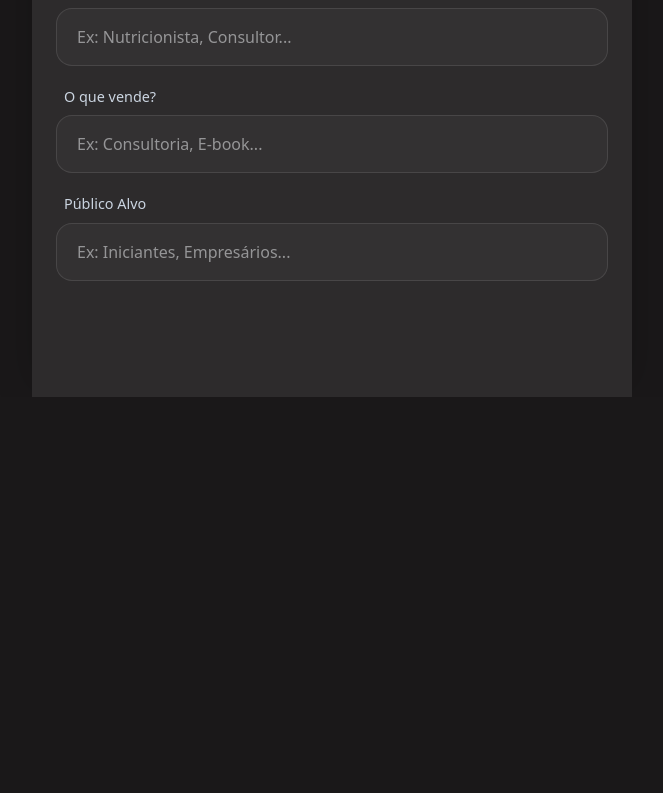
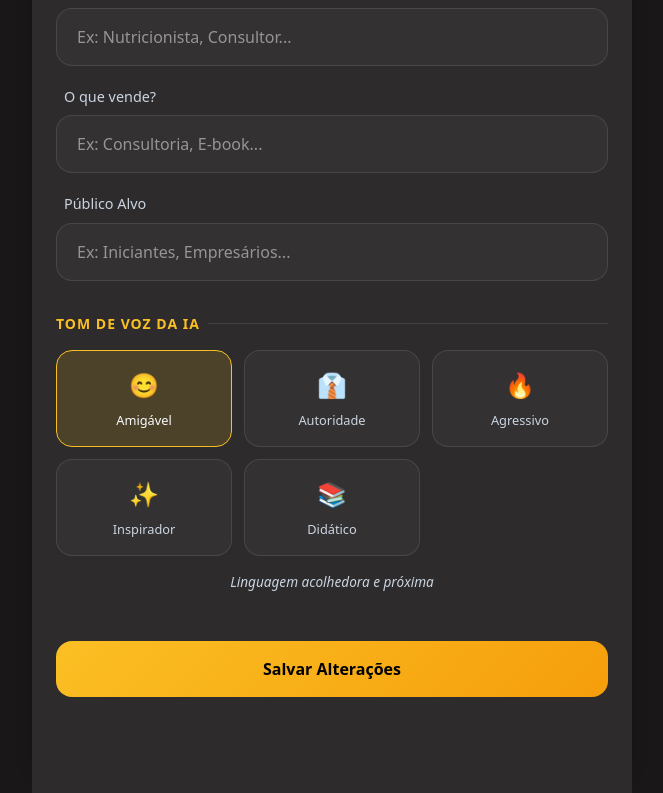
Before and after one commit to Hencheo/auto-content-ia, a Next.js app: page /profile in a window 1280 px wide. Shown: the part 625-1418 px from the top of the page, without its empty margins (308-971 px from the left). Before the commit the page ends 1022 px from the top, so only its background shows below. Built offline with nearby package versions, Linux system fonts and the light colour scheme.

Commit message:
feat: adiciona selecao de tom de voz no perfil e corrige bug alteracoes salvas

```diff
--- a/src/app/api/ai/generate/route.ts
+++ b/src/app/api/ai/generate/route.ts
@@ -1,6 +1,7 @@
 import { NextRequest, NextResponse } from 'next/server';
 import { GoogleGenerativeAI } from "@google/generative-ai";
 import Groq from "groq-sdk";
+import { getVoiceTone, BASE_CONTENT_INSTRUCTION, VoiceToneId, DEFAULT_VOICE_TONE } from '@/lib/voiceTones';
 
 // ============ CONFIGURAÇÃO DO PROVIDER (SERVER-SIDE ONLY) ============
 const AI_PROVIDER = process.env.AI_PROVIDER || 'gemini';
@@ -22,14 +23,19 @@ interface GenerateRequest {
         profession: string;
         product: string;
         audience: string;
+        voiceTone?: VoiceToneId;
     };
 }
 
 // ============ PROMPTS ============
-function buildCarouselPrompt(profession?: string, product?: string, audience?: string) {
+function buildCarouselPrompt(profession?: string, product?: string, audience?: string, voiceTone?: VoiceToneId) {
     const role = profession || 'Especialista na sua área';
     const target = audience || 'seu público-alvo ideal';
     const offering = product || 'seus produtos ou serviços';
+
+    // Obtém instrução de tom de voz
+    const tone = getVoiceTone(voiceTone || DEFAULT_VOICE_TONE);
+    const toneInstruction = tone?.promptInstruction || '';
 
     // Determina tipo de CTA baseado na profissão
     let ctaStyle = 'Me chama no direct para conversarmos';
@@ -49,6 +55,13 @@ function buildCarouselPrompt(profession?: string, product?: string, audience?: s
     return `
 Você é um ${role} com anos de experiência ajudando ${target}.
 Seu objetivo é criar carrosséis de ALTA CONVERSÃO para Instagram usando o framework SPIN SELLING combinado com storytelling persuasivo.
+
+========================================
+TOM DE VOZ (OBRIGATÓRIO)
+========================================
+${toneInstruction}
+
+${BASE_CONTENT_INSTRUCTION}
 
 Contexto do criador:
 - Profissão: ${role}
@@ -159,14 +172,25 @@ REGRAS DA LEGENDA (CAPTION)
 `;
 }
 
-function buildStoryPrompt(context?: { profession: string, product: string, audience: string }) {
+function buildStoryPrompt(context?: { profession: string, product: string, audience: string, voiceTone?: VoiceToneId }) {
     const target = context?.audience || 'o público geral';
     const role = context?.profession ? `Especialista em ${context.profession}` : 'Criador de Conteúdo';
+
+    // Obtém instrução de tom de voz
+    const tone = getVoiceTone(context?.voiceTone || DEFAULT_VOICE_TONE);
+    const toneInstruction = tone?.promptInstruction || '';
 
     return `
 Você é um ${role} e Storyteller profissional.
 Seu objetivo é transformar notícias e artigos em uma sequência envolvente de Instagram Stories (formato 9:16) para ${target}.
 O foco é RETENÇÃO e ENGAJAMENTO. Você deve pegar o fato principal e criar uma narrativa cativante.
+
+========================================
+TOM DE VOZ (OBRIGATÓRIO)
+========================================
+${toneInstruction}
+
+${BASE_CONTENT_INSTRUCTION}
 
 ESTRUTURA DOS STORIES (JSON):
 Retorne APENAS um JSON válido com esta estrutura:
@@ -306,11 +330,11 @@ export async function POST(req: NextRequest) {
 
         switch (type) {
             case 'carousel':
-                prompt = `${buildCarouselPrompt(context?.profession, context?.product, context?.audience)}\n\nTEMA DO USUÁRIO: ${content}\n\nGere o conteúdo do carrossel em JSON.`;
+                prompt = `${buildCarouselPrompt(context?.profession, context?.product, context?.audience, context?.voiceTone)}\n\nTEMA DO USUÁRIO: ${content}\n\nGere o conteúdo do carrossel em JSON.`;
                 break;
 
             case 'carousel-article':
-                prompt = `${buildCarouselPrompt(context?.profession, context?.product, context?.audience)}\n\nCONTEÚDO DO ARTIGO:\n${content}\n\nTAREFA: Analise o artigo acima, extraia os principais insights estratégicos e crie um carrossel educativo seguindo as regras de conteúdo. Gere o JSON.`;
+                prompt = `${buildCarouselPrompt(context?.profession, context?.product, context?.audience, context?.voiceTone)}\n\nCONTEÚDO DO ARTIGO:\n${content}\n\nTAREFA: Analise o artigo acima, extraia os principais insights estratégicos e crie um carrossel educativo seguindo as regras de conteúdo. Gere o JSON.`;
                 break;
 
             case 'story':
--- a/src/app/page.tsx
+++ b/src/app/page.tsx
@@ -9,7 +9,7 @@ import { ResultDisplay } from '@/components/ResultDisplay';
 import { generateCarouselContent, generateCarouselFromArticle, generateStoryContent } from '@/lib/gemini';
 
 export default function Home() {
-    const { profession, product, audience, avatar } = useUser();
+    const { profession, product, audience, avatar, voiceTone } = useUser();
 
     // State
     const [loading, setLoading] = useState(false);
@@ -36,7 +36,7 @@ export default function Home() {
         abortControllerRef.current = controller;
 
         try {
-            const context = { profession, product, audience };
+            const context = { profession, product, audience, voiceTone };
             const isUrl = input.trim().startsWith('http');
             let data;
 
--- a/src/app/profile/page.tsx
+++ b/src/app/profile/page.tsx
@@ -1,8 +1,9 @@
 "use client";
 
-import React from 'react';
+import React, { useState } from 'react';
 import { useUser } from '@/contexts/UserContext';
 import Link from 'next/link';
+import { VOICE_TONES, VoiceToneId } from '@/lib/voiceTones';
 
 export default function ProfilePage() {
     const {
@@ -11,8 +12,11 @@ export default function ProfilePage() {
         avatar, setAvatar,
         profession, setProfession,
         product, setProduct,
-        audience, setAudience
+        audience, setAudience,
+        voiceTone, setVoiceTone
     } = useUser();
+
+    const [showSaved, setShowSaved] = useState(false);
 
     const handleImageUpload = (e: React.ChangeEvent<HTMLInputElement>) => {
         const file = e.target.files?.[0];
@@ -23,6 +27,11 @@ export default function ProfilePage() {
             };
             reader.readAsDataURL(file);
         }
+    };
+
+    const handleSave = () => {
+        setShowSaved(true);
+        setTimeout(() => setShowSaved(false), 3000);
     };
 
     return (
@@ -84,7 +93,7 @@ export default function ProfilePage() {
                     </div>
 
                     <div className="profile-section-header">
-                        Negócio & IA
+                        Seu Negócio
                     </div>
 
                     <div className="input-group">
@@ -120,16 +129,48 @@ export default function ProfilePage() {
                         />
                     </div>
 
+                    <div className="profile-section-header">
+                        Tom de Voz da IA
+                    </div>
+
+                    <div className="voice-tone-grid">
+                        {VOICE_TONES.map((tone) => (
+                            <button
+                                key={tone.id}
+                                type="button"
+                                className={`voice-tone-button ${voiceTone === tone.id ? 'active' : ''}`}
+                                onClick={() => setVoiceTone(tone.id)}
+                            >
+                                <span className="voice-tone-emoji">{tone.emoji}</span>
+                                <span className="voice-tone-label">{tone.label}</span>
+                            </button>
+                        ))}
+                    </div>
+
+                    <p className="voice-tone-description">
+                        {VOICE_TONES.find(t => t.id === voiceTone)?.description}
+                    </p>
+
+                    <button
+                        type="button"
+                        className="save-button"
+                        onClick={handleSave}
+                    >
+                        Salvar Alterações
+                    </button>
+
                     <div style={{ height: '4rem' }}></div>
                     {/* Spacer for bottom scrolling */}
                 </div>
 
+                {showSaved && (
                     <div className="save-indicator">
                         <svg width="16" height="16" viewBox="0 0 24 24" fill="none" stroke="currentColor" strokeWidth="2">
                             <path d="M20 6L9 17l-5-5" />
                         </svg>
                         Alterações salvas
                     </div>
+                )}
             </div>
         </div>
     );
--- a/src/contexts/UserContext.tsx
+++ b/src/contexts/UserContext.tsx
@@ -1,6 +1,7 @@
 "use client";
 
 import React, { createContext, useContext, useState, useEffect, ReactNode } from 'react';
+import { VoiceToneId, DEFAULT_VOICE_TONE } from '@/lib/voiceTones';
 
 interface UserContextType {
     name: string;
@@ -15,6 +16,8 @@ interface UserContextType {
     setProduct: (product: string) => void;
     audience: string;
     setAudience: (audience: string) => void;
+    voiceTone: VoiceToneId;
+    setVoiceTone: (voiceTone: VoiceToneId) => void;
 }
 
 const UserContext = createContext<UserContextType | undefined>(undefined);
@@ -26,6 +29,7 @@ export function UserProvider({ children }: { children: ReactNode }) {
     const [profession, setProfession] = useState('');
     const [product, setProduct] = useState('');
     const [audience, setAudience] = useState('');
+    const [voiceTone, setVoiceTone] = useState<VoiceToneId>(DEFAULT_VOICE_TONE);
     const [isLoaded, setIsLoaded] = useState(false);
 
     // Load from LocalStorage on mount
@@ -36,6 +40,7 @@ export function UserProvider({ children }: { children: ReactNode }) {
         const savedProfession = localStorage.getItem('user_profession');
         const savedProduct = localStorage.getItem('user_product');
         const savedAudience = localStorage.getItem('user_audience');
+        const savedVoiceTone = localStorage.getItem('user_voice_tone');
 
         if (savedName) setName(savedName);
         if (savedHandle) setHandle(savedHandle);
@@ -43,6 +48,7 @@ export function UserProvider({ children }: { children: ReactNode }) {
         if (savedProfession) setProfession(savedProfession);
         if (savedProduct) setProduct(savedProduct);
         if (savedAudience) setAudience(savedAudience);
+        if (savedVoiceTone) setVoiceTone(savedVoiceTone as VoiceToneId);
 
         setIsLoaded(true);
     }, []);
@@ -60,8 +66,9 @@ export function UserProvider({ children }: { children: ReactNode }) {
             localStorage.setItem('user_profession', profession);
             localStorage.setItem('user_product', product);
             localStorage.setItem('user_audience', audience);
+            localStorage.setItem('user_voice_tone', voiceTone);
         }
-    }, [name, handle, avatar, profession, product, audience, isLoaded]);
+    }, [name, handle, avatar, profession, product, audience, voiceTone, isLoaded]);
 
     return (
         <UserContext.Provider value={{
@@ -70,7 +77,8 @@ export function UserProvider({ children }: { children: ReactNode }) {
             avatar, setAvatar,
             profession, setProfession,
             product, setProduct,
-            audience, setAudience
+            audience, setAudience,
+            voiceTone, setVoiceTone
         }}>
             {children}
         </UserContext.Provider>
--- a/src/lib/gemini.ts
+++ b/src/lib/gemini.ts
@@ -9,6 +9,7 @@ interface GenerationContext {
   profession: string;
   product: string;
   audience: string;
+  voiceTone?: string;
 }
 
 interface GeneratedContent {
--- /dev/null
+++ b/src/lib/voiceTones.ts
@@ -0,0 +1,78 @@
+/**
+ * Voice Tones - AutoContent
+ * Módulo centralizado para definição de tons de voz da IA
+ */
+
+export type VoiceToneId = 'amigavel' | 'autoridade' | 'agressivo' | 'inspirador' | 'didatico';
+
+export interface VoiceTone {
+    id: VoiceToneId;
+    label: string;
+    emoji: string;
+    description: string;
+    promptInstruction: string;
+}
+
+/**
+ * Definição dos tons de voz disponíveis
+ * Para adicionar um novo tom, basta adicionar um objeto a este array
+ */
+export const VOICE_TONES: VoiceTone[] = [
+    {
+        id: 'amigavel',
+        label: 'Amigável',
+        emoji: '😊',
+        description: 'Linguagem acolhedora e próxima',
+        promptInstruction: `Use um tom amigável, acolhedor e próximo. Fale como um amigo que quer ajudar. Use emojis moderadamente para criar conexão. Seja caloroso mas profissional.`
+    },
+    {
+        id: 'autoridade',
+        label: 'Autoridade',
+        emoji: '👔',
+        description: 'Tom profissional e especialista',
+        promptInstruction: `Use um tom de autoridade, como um especialista reconhecido no assunto. Seja confiante, assertivo e demonstre domínio do tema. Evite emojis excessivos, mantenha uma postura profissional.`
+    },
+    {
+        id: 'agressivo',
+        label: 'Agressivo',
+        emoji: '🔥',
+        description: 'Direto, urgente, foco em conversão',
+        promptInstruction: `Use um tom agressivo e direto, focado em conversão. Crie urgência, use frases de impacto, seja provocativo. Desafie o leitor a agir AGORA. Use palavras fortes e chamadas à ação poderosas.`
+    },
+    {
+        id: 'inspirador',
+        label: 'Inspirador',
+        emoji: '✨',
+        description: 'Motivacional e encorajador',
+        promptInstruction: `Use um tom inspirador e motivacional. Encoraje o leitor, mostre possibilidades, seja positivo. Faça o leitor acreditar que é possível alcançar seus objetivos. Use histórias de transformação.`
+    },
+    {
+        id: 'didatico',
+        label: 'Didático',
+        emoji: '📚',
+        description: 'Educativo e explicativo',
+        promptInstruction: `Use um tom didático e educativo. Explique conceitos de forma clara, use exemplos práticos, divida informações em passos. Seja paciente e detalhado, como um professor dedicado.`
+    }
+];
+
+export const DEFAULT_VOICE_TONE: VoiceToneId = 'amigavel';
+
+/**
+ * Obtém um tom de voz pelo ID
+ */
+export function getVoiceTone(id: VoiceToneId): VoiceTone | undefined {
+    return VOICE_TONES.find(tone => tone.id === id);
+}
+
+/**
+ * Instrução base que sempre é aplicada, independente do tom
+ * Garante que o conteúdo tenha credibilidade
+ */
+export const BASE_CONTENT_INSTRUCTION = `
+IMPORTANTE: Independente do tom de voz, você DEVE sempre:
+- Trazer dados, estatísticas e fatos relevantes sobre o assunto
+- Usar termos técnicos apropriados do nicho para passar credibilidade
+- Incluir conhecimentos específicos e atualizados sobre o tema
+- Demonstrar expertise profunda no assunto abordado
+- Citar tendências ou práticas reconhecidas no mercado quando relevante
+`;
--- a/src/styles/features/profile.css
+++ b/src/styles/features/profile.css
@@ -209,3 +209,83 @@
         transform: translate(-50%, -20px);
     }
 }
+
+/* Voice Tone Selection */
+.voice-tone-grid {
+    display: grid;
+    grid-template-columns: repeat(3, 1fr);
+    gap: 0.75rem;
+    margin-bottom: 1rem;
+}
+
+@media (max-width: 400px) {
+    .voice-tone-grid {
+        grid-template-columns: repeat(2, 1fr);
+    }
+}
+
+.voice-tone-button {
+    display: flex;
+    flex-direction: column;
+    align-items: center;
+    gap: 0.5rem;
+    padding: 1rem 0.75rem;
+    background: rgba(255, 255, 255, 0.03);
+    border: 1px solid rgba(255, 255, 255, 0.1);
+    border-radius: 1rem;
+    cursor: pointer;
+    transition: all 0.2s;
+    color: var(--text-secondary);
+}
+
+.voice-tone-button:hover {
+    background: rgba(255, 255, 255, 0.06);
+    border-color: rgba(255, 255, 255, 0.2);
+}
+
+.voice-tone-button.active {
+    background: rgba(251, 191, 36, 0.15);
+    border-color: var(--accent-gold);
+    color: var(--text-primary);
+}
+
+.voice-tone-emoji {
+    font-size: 1.5rem;
+}
+
+.voice-tone-label {
+    font-size: 0.8rem;
+    font-weight: 500;
+}
+
+.voice-tone-description {
+    font-size: 0.85rem;
+    color: var(--text-secondary);
+    text-align: center;
+    margin-bottom: 2rem;
+    font-style: italic;
+}
+
+/* Save Button */
+.save-button {
+    width: 100%;
+    padding: 1rem;
+    background: linear-gradient(135deg, var(--accent-gold), #f59e0b);
+    border: none;
+    border-radius: 1rem;
+    color: black;
+    font-size: 1rem;
+    font-weight: 600;
+    cursor: pointer;
+    transition: all 0.2s;
+    margin-top: 1rem;
+}
+
+.save-button:hover {
+    transform: translateY(-2px);
+    box-shadow: 0 10px 30px rgba(251, 191, 36, 0.3);
+}
+
+.save-button:active {
+    transform: translateY(0);
+}
```
Lines whose indentation alone changed are shown as unchanged.
